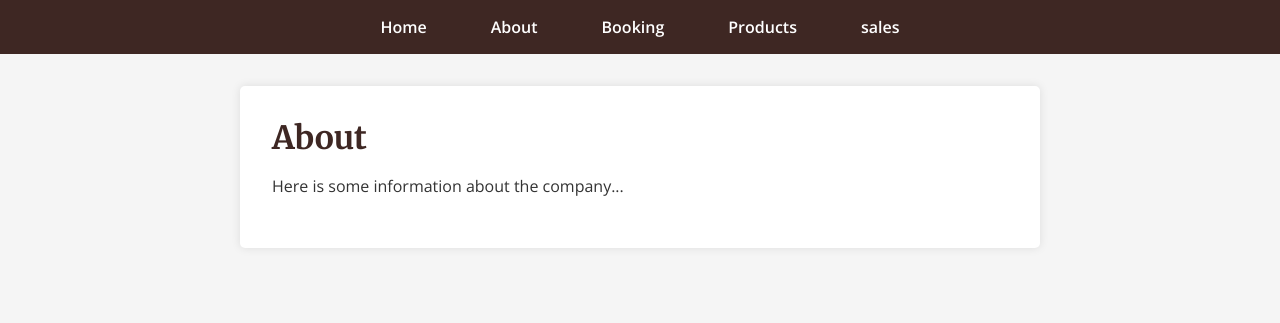
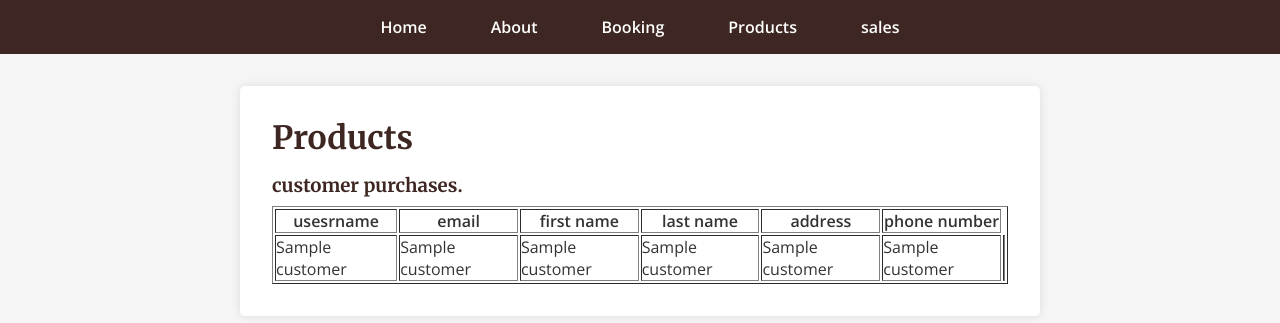
Before and after one commit to khanya-mcfadden/SQLite_Implementation, a Flask app: template templates/sales.html in a window 1280 px wide. Shown: the top 323 px of the page. Run offline with Flask 3, Linux system fonts and the light colour scheme; the template is opened without the code that fills it: most values are stand-ins (such as "Sample title", 1, 10 or a date in 2020).

Commit message:
Refactor SQL table creation and update sales.html template

```diff
--- a/templates/sales.html
+++ b/templates/sales.html
@@ -1,10 +1,36 @@
 <!DOCTYPE html>
 
-{% extends "base.html" %}
-
-{% block title %}About{% endblock %}
-
-{% block content %}
-<h1>About</h1>
-<p>Here is some information about the company...</p>
+{% extends "base.html" %} {% block title %}Products{% endblock %} {% block
+content %}
+<h1>Products</h1>
+<h3>
+    customer purchases.
+</h3>
+<div class="customerList">
+  <table border="1">
+    <thead>
+      <tr>
+        <th>usesrname</th>
+        <th>email</th>
+        <th>first name</th>
+        <th>last name</th>
+        <th>address</th>
+        <th>phone number</th>
+      </tr>
+    </thead>
+    <tbody>
+      {% for customer in customer %}
+      <tr>
+        <td>{{ customer[1] }}</td>
+        <td>{{ customer[2] }}</td>
+        <td>{{ customer[3] }}</td>
+        <td>{{ customer[4] }}</td>
+        <td>{{ customer[5] }}</td>
+        <td>{{ customer[6] }}</td>
+        <td></td>
+      </tr>
+      {% endfor %}
+    </tbody>
+  </table>
+</div>
 {% endblock %}
```
Also changed, not shown: insert_data.py (added, +9 -0 lines), sql_creation.py (+9 -10 lines), customer.db (added).
